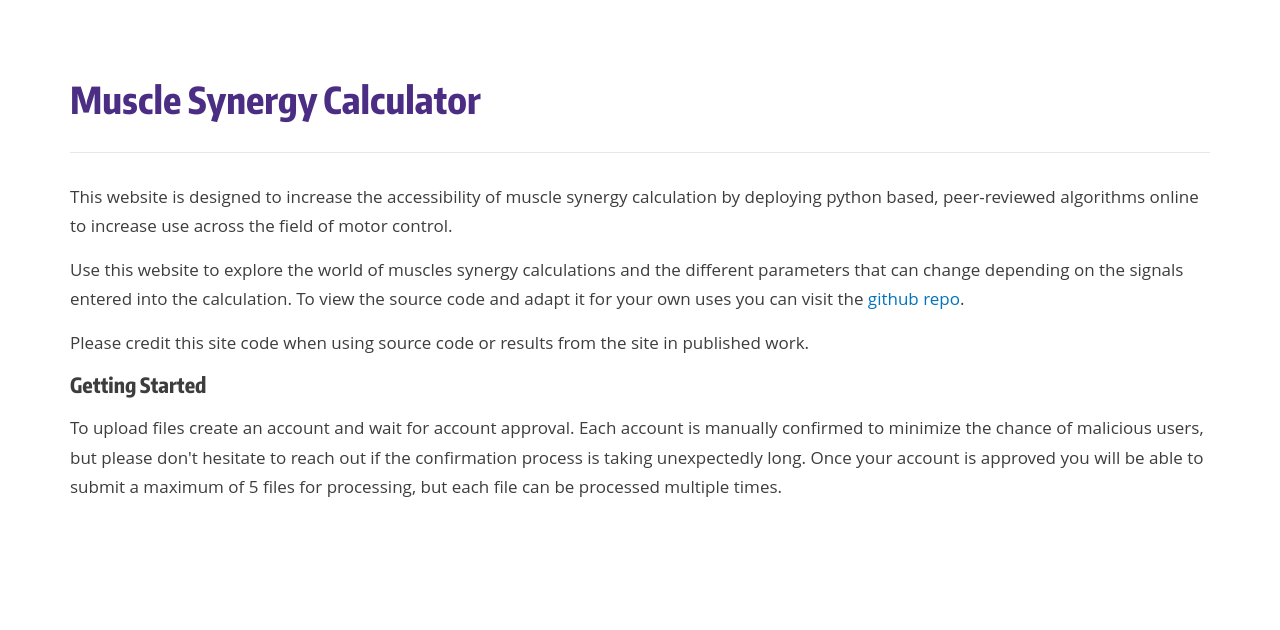
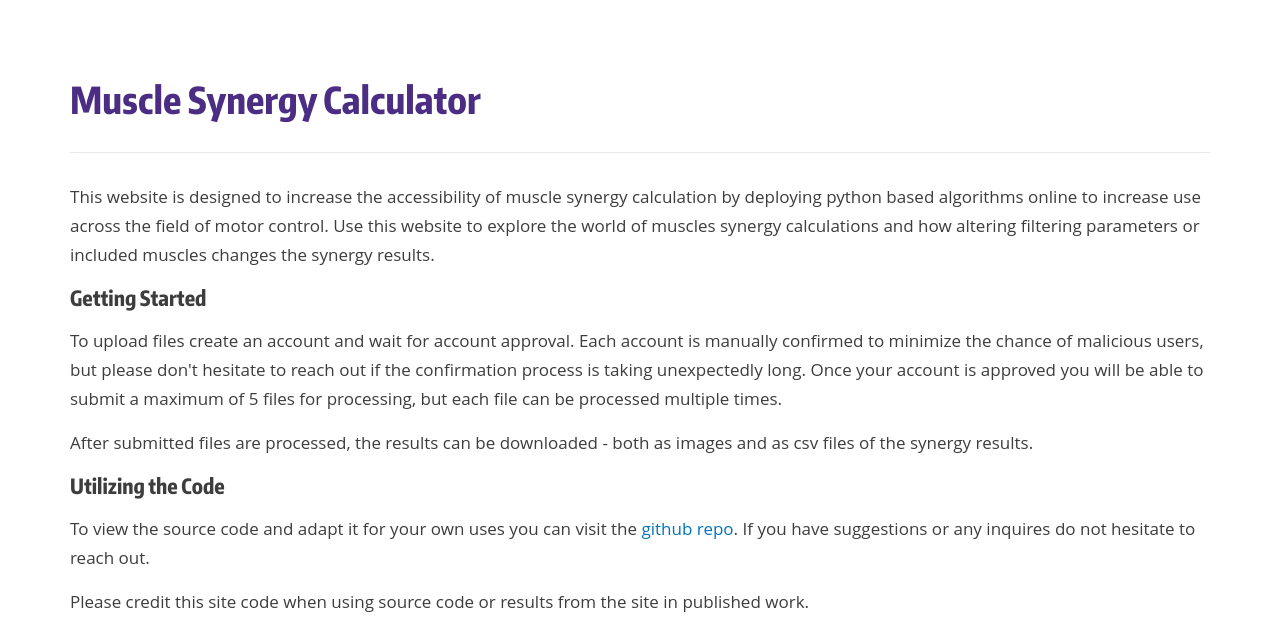
Before and after one commit to uwabilitylab/synergywebapp, a Flask app: page / in a window 1280 px wide. Shown: the part 337-967 px from the top of the page. Before the commit the page ends 834 px from the top, so only its background shows below. Run offline with Flask 2, Linux system fonts and the light colour scheme; parts of the project's set-up code (start-up, migrations or seed data) failed here and were passed over; some libraries are stand-ins or nearby versions.

Commit message:
small about text edits

```diff
--- a/app/templates/frontPage.html
+++ b/app/templates/frontPage.html
@@ -12,11 +12,13 @@
   <div class="page-header">
     <h1>Muscle Synergy Calculator</h1>
   </div>
-    <p>This website is designed to increase the accessibility of muscle synergy calculation by deploying python based, peer-reviewed algorithms online to increase use across the field of motor control.
-    <p>Use this website to explore the world of muscles synergy calculations and the different parameters that can change depending on the signals entered into the calculation. To view the source code and adapt it for your own uses you can visit the <a href="https://github.com/uwabilitylab/synergywebapp">github repo</a>.</p>
-    <p>Please credit this site code when using source code or results from the site in published work.
+    <p>This website is designed to increase the accessibility of muscle synergy calculation by deploying python based algorithms online to increase use across the field of motor control. Use this website to explore the world of muscles synergy calculations and how altering filtering parameters or included muscles changes the synergy results.
     <h4>Getting Started</h4>
     <p>To upload files create an account and wait for account approval. Each account is manually confirmed to minimize the chance of malicious users, but please don't hesitate to reach out if the confirmation process is taking unexpectedly long. Once your account is approved you will be able to submit a maximum of 5 files for processing, but each file can be processed multiple times.
+    <p>After submitted files are processed, the results can be downloaded - both as images and as csv files of the synergy results.
+    <h4>Utilizing the Code</h4>
+    <p>To view the source code and adapt it for your own uses you can visit the <a href="https://github.com/uwabilitylab/synergywebapp">github repo</a>. If you have suggestions or any inquires do not hesitate to reach out.</p>
+    <p>Please credit this site code when using source code or results from the site in published work.
   <body>
   </body>
 </div>
```
Also changed, not shown: README.md.
